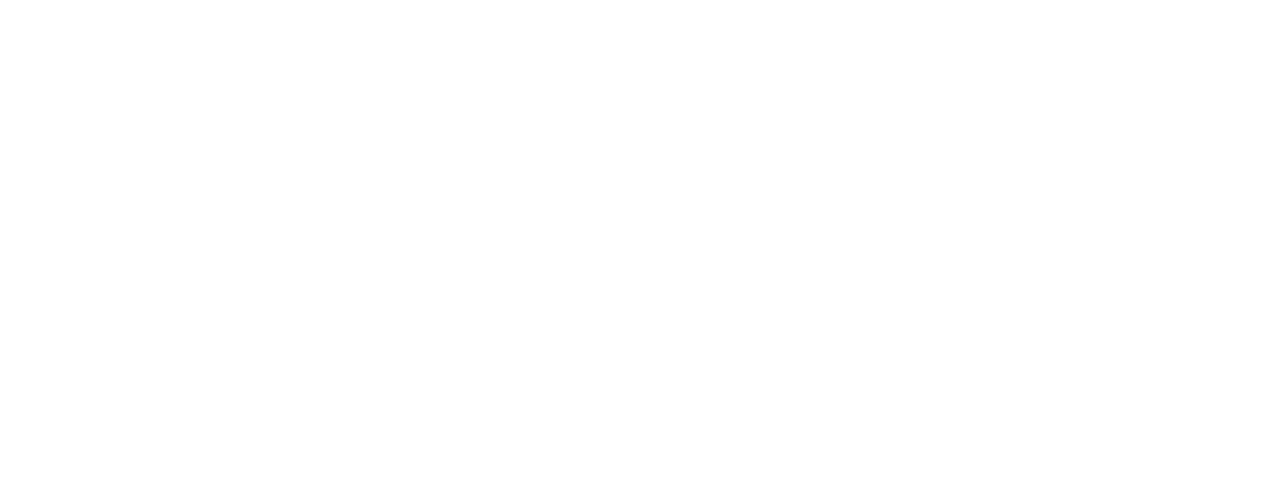
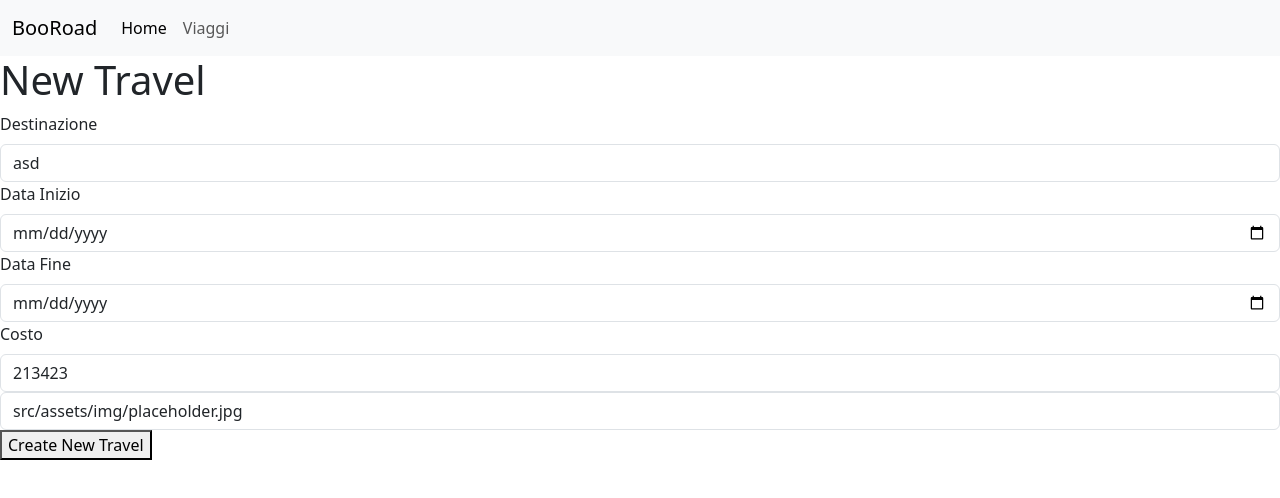
Before and after one commit to giuseppeesposito22/booRoad, a React (Vite) app: page /newtravel in a window 1280 px wide. Before the commit this address had no page. Shown: the top 498 px of the page. Built offline with nearby package versions, Linux system fonts and the light colour scheme; the HTML template or start-up script is replaced by a standard one.

Commit message:
add new travel form

```diff
--- a/src/App.jsx
+++ b/src/App.jsx
@@ -3,6 +3,7 @@
 import HomePage from "./pages/HomePage";
 import TravelsPage from "./pages/TravelsPage";
 import TravelDetailPage from "./pages/TravelDetailPage";
+import NewTravelPage from "./pages/NewTravelPage";
 
 function App() {
   return (
@@ -13,6 +14,7 @@
             <Route path="/" element={<HomePage />} />
             <Route path="/travels" element={<TravelsPage />} />
             <Route path="/travels/:id" element={<TravelDetailPage />} />
+            <Route path="/newtravel" element={<NewTravelPage />} />
           </Route>
         </Routes>
       </BrowserRouter>
--- /dev/null
+++ b/src/pages/NewTravelPage.jsx
@@ -0,0 +1,110 @@
+import { useState } from "react";
+import { useNavigate } from "react-router-dom";
+import { viaggi } from "../data/data";
+
+export default function NewTravelPage() {
+  const travelId = (viaggi.length + 1).toString();
+
+  console.log(travelId);
+
+  const [travel, setTravel] = useState({
+    id_viaggio: travelId,
+    destinazione: "asd",
+    data_inizio: "",
+    data_fine: "",
+    costo: "213423",
+    partecipanti: [],
+    immagine: "src/assets/img/placeholder.jpg",
+  });
+
+  const navigate = useNavigate();
+
+  const handleSubmit = (e) => {
+    e.preventDefault();
+    viaggi.push(travel);
+    console.log(travel, viaggi);
+
+    navigate("/travels");
+  };
+
+  return (
+    <>
+      <h1>New Travel</h1>
+      <form onSubmit={handleSubmit}>
+        <label className="form-label">Destinazione</label>
+        <input
+          className="form-control"
+          type="text"
+          placeholder="Destinazione"
+          value={travel.destinazione}
+          onChange={(e) =>
+            setTravel({
+              ...travel,
+              destinazione: e.target.value,
+            })
+          }
+          required
+        />
+
+        <label className="form-label">Data Inizio</label>
+        <input
+          className="form-control"
+          type="date"
+          placeholder="Data Inizio"
+          value={travel.data_inizio}
+          onChange={(e) =>
+            setTravel({
+              ...travel,
+              data_inizio: e.target.value,
+            })
+          }
+          required
+        />
+
+        <label className="form-label">Data Fine</label>
+        <input
+          className="form-control"
+          type="date"
+          placeholder="Data Fine"
+          value={travel.data_fine}
+          onChange={(e) =>
+            setTravel({
+              ...travel,
+              data_fine: e.target.value,
+            })
+          }
+          required
+        />
+
+        <label className="form-label">Costo</label>
+        <input
+          className="form-control"
+          type="number"
+          value={travel.costo}
+          onChange={(e) =>
+            setTravel({
+              ...travel,
+              costo: e.target.value,
+            })
+          }
+          required
+        />
+
+        <input
+          className="form-control"
+          type="text"
+          placeholder="Immagine"
+          value={travel.immagine}
+          onChange={(e) =>
+            setTravel({
+              ...travel,
+              immagine: e.target.value,
+            })
+          }
+        />
+
+        <button type="submit">Create New Travel</button>
+      </form>
+    </>
+  );
+}
--- a/src/pages/TravelDetailPage.jsx
+++ b/src/pages/TravelDetailPage.jsx
@@ -9,8 +9,6 @@
   const [option, setOption] = useState("");
   const [selectedPerson, setSelectedPerson] = useState(viaggio.partecipanti);
 
-  console.log("primo log:", selectedPerson);
-
   useEffect(() => {
     const filter = viaggio.partecipanti.filter((currentPerson) => {
       const fullName = currentPerson.nome + " " + currentPerson.cognome;
@@ -18,7 +16,6 @@
     });
 
     setSelectedPerson(filter);
-    console.log(filter);
   }, [option]);
 
   return (
@@ -35,11 +32,12 @@
         onChange={function (event) {
           setOption(event.target.value);
         }}
-        className="form-select"
+        className="form-select my-5"
         aria-label="Default select example"
       >
         <option value="">Filtra per nome e cognome</option>
-        {viaggio.partecipanti.map((partecipante, index) => {
+        {viaggio.partecipanti &&
+          viaggio.partecipanti.map((partecipante, index) => {
             const fullName = partecipante.nome + " " + partecipante.cognome;
             return (
               <option key={index} value={fullName}>
@@ -50,7 +48,8 @@
       </select>
 
       <div className="row">
-        {selectedPerson.map((partecipante, index) => (
+        {selectedPerson &&
+          selectedPerson.map((partecipante, index) => (
             <div key={index} className="accordion" id="accordionExample">
               <div className="accordion-item">
                 <h2 className="accordion-header">
--- a/src/pages/TravelsPage.jsx
+++ b/src/pages/TravelsPage.jsx
@@ -1,10 +1,14 @@
 import { viaggi } from "../data/data";
 import TravelCard from "../components/TravelCard";
+import { Link } from "react-router-dom";
 
 export default function TravelsPage() {
   return (
     <>
       <div className="container my-5">
+        <Link className="btn btn-primary" to="/newtravel">
+          Aggiungi viaggio
+        </Link>
         <div className="row row-cols-3 g-3">
           {viaggi.map((viaggio) => (
             <TravelCard key={viaggio.id_viaggio} viaggio={viaggio} />
```
Lines whose indentation alone changed are shown as unchanged.
